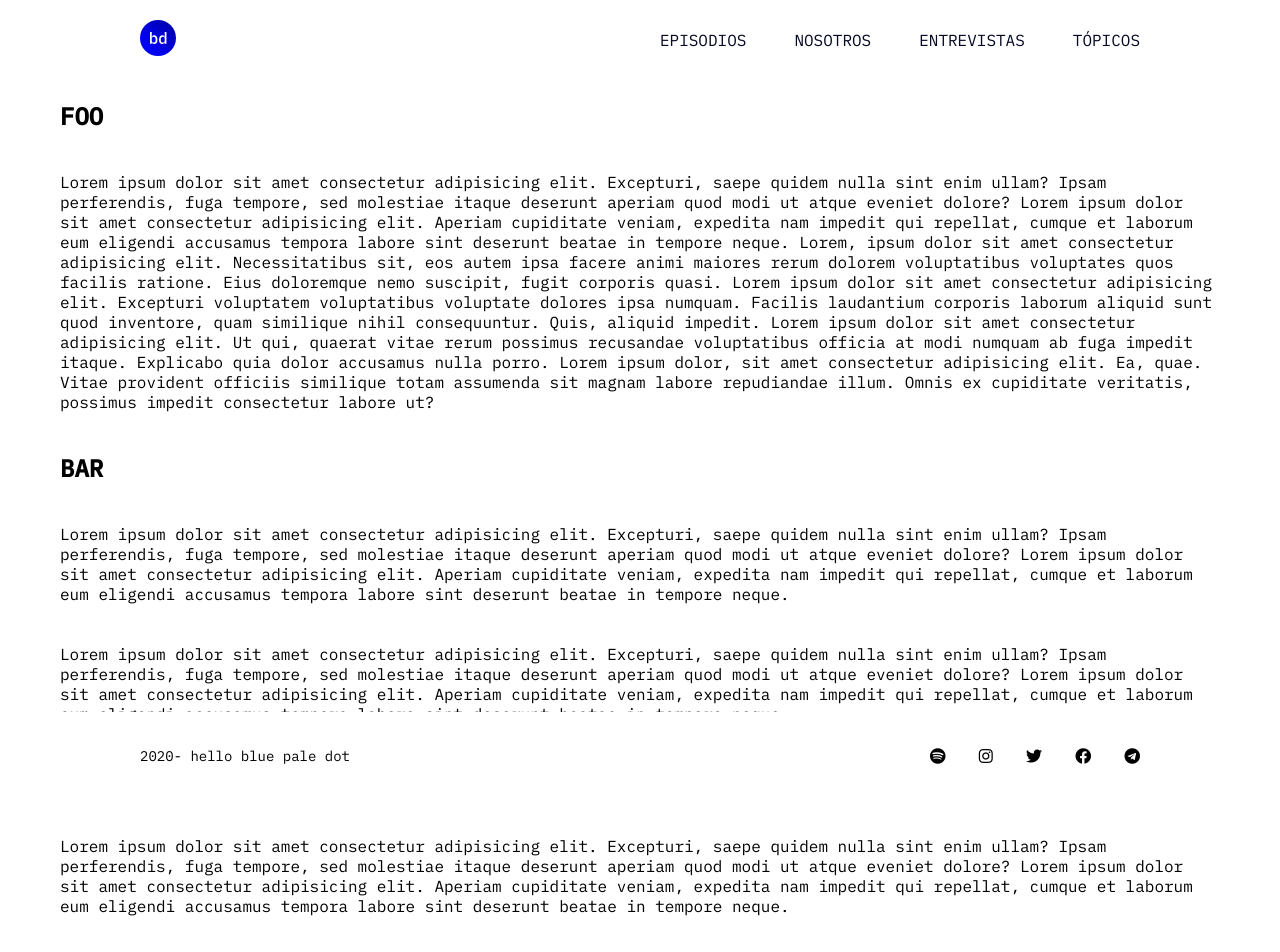
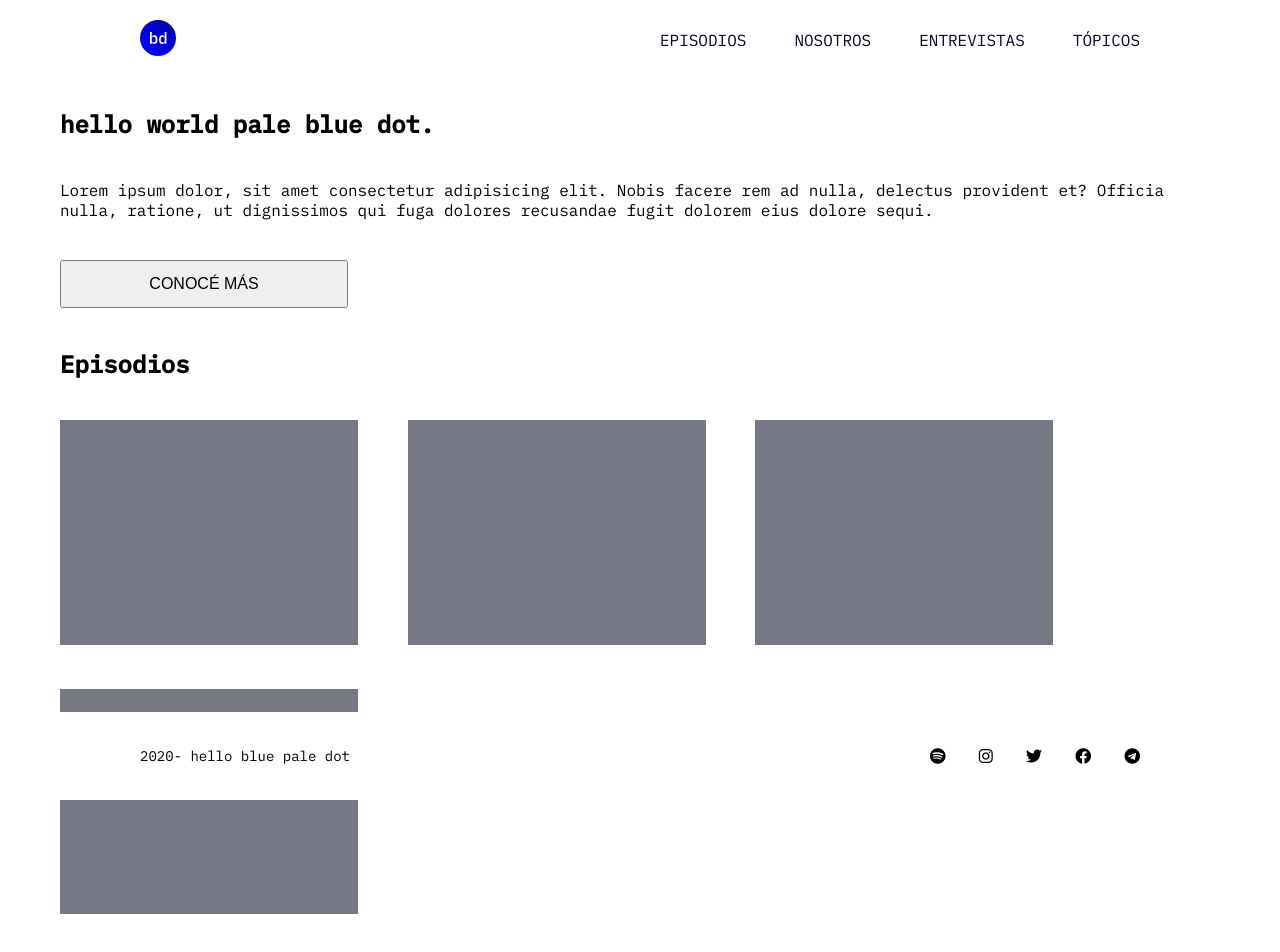
Before and after one commit to commendatore/pub-web-podcastchannel, a plain HTML site: page index.html in a window 1280 px wide. Shown: the top 952 px of the page. Drawn offline with Linux system fonts and the light colour scheme; grey boxes are pictures that could not be loaded.

Commit message:
changes: + main htm sections and elements + main sass partial barebone

```diff
--- a/index.html
+++ b/index.html
@@ -30,63 +30,82 @@
     </header>
 
     <main>
-      <section>
-        <h2>FOO</h2>
+      <section id="bienvenido">
+        <h2>hello world pale blue dot.</h2>
         <p>
-          Lorem ipsum dolor sit amet consectetur adipisicing elit. Excepturi,
-          saepe quidem nulla sint enim ullam? Ipsam perferendis, fuga tempore,
-          sed molestiae itaque deserunt aperiam quod modi ut atque eveniet
-          dolore? Lorem ipsum dolor sit amet consectetur adipisicing elit.
-          Aperiam cupiditate veniam, expedita nam impedit qui repellat, cumque
-          et laborum eum eligendi accusamus tempora labore sint deserunt beatae
-          in tempore neque. Lorem, ipsum dolor sit amet consectetur adipisicing
-          elit. Necessitatibus sit, eos autem ipsa facere animi maiores rerum
-          dolorem voluptatibus voluptates quos facilis ratione. Eius doloremque
-          nemo suscipit, fugit corporis quasi. Lorem ipsum dolor sit amet
-          consectetur adipisicing elit. Excepturi voluptatem voluptatibus
-          voluptate dolores ipsa numquam. Facilis laudantium corporis laborum
-          aliquid sunt quod inventore, quam similique nihil consequuntur. Quis,
-          aliquid impedit. Lorem ipsum dolor sit amet consectetur adipisicing
-          elit. Ut qui, quaerat vitae rerum possimus recusandae voluptatibus
-          officia at modi numquam ab fuga impedit itaque. Explicabo quia dolor
-          accusamus nulla porro. Lorem ipsum dolor, sit amet consectetur
-          adipisicing elit. Ea, quae. Vitae provident officiis similique totam
-          assumenda sit magnam labore repudiandae illum. Omnis ex cupiditate
-          veritatis, possimus impedit consectetur labore ut?
+          Lorem ipsum dolor, sit amet consectetur adipisicing elit. Nobis facere
+          rem ad nulla, delectus provident et? Officia nulla, ratione, ut
+          dignissimos qui fuga dolores recusandae fugit dolorem eius dolore
+          sequi.
+        </p>
+        <input type="button" value="Conocé Más" />
+      </section>
+      <section id="episodios">
+        <h2>Episodios</h2>
+        <iframe src="" frameborder="0"></iframe>
+        <iframe src="" frameborder="0"></iframe>
+        <iframe src="" frameborder="0"></iframe>
+        <iframe src="" frameborder="0"></iframe>
+      </section>
+
+      <section id="nosotros">
+        <img src="https://picsum.photos/360/520" alt="nosotros" />
+        <h2>De dónde venimos</h2>
+        <p>
+          Lorem, ipsum dolor sit amet consectetur adipisicing elit. Qui minima,
+          sequi excepturi quo dignissimos delectus quidem distinctio quaerat in
+          enim. Praesentium unde quisquam at veritatis dolorem necessitatibus!
+          Perferendis, deleniti inventore.
+        </p>
+        <p>
+          Lorem, ipsum dolor sit amet consectetur adipisicing elit. Qui minima,
+          sequi excepturi quo dignissimos delectus quidem distinctio quaerat in
+          enim. Praesentium unde quisquam at veritatis dolorem necessitatibus!
+          Perferendis, deleniti inventore.
         </p>
       </section>
-      <section>
-        <h2>BAR</h2>
-        <p>
-          Lorem ipsum dolor sit amet consectetur adipisicing elit. Excepturi,
-          saepe quidem nulla sint enim ullam? Ipsam perferendis, fuga tempore,
-          sed molestiae itaque deserunt aperiam quod modi ut atque eveniet
-          dolore? Lorem ipsum dolor sit amet consectetur adipisicing elit.
-          Aperiam cupiditate veniam, expedita nam impedit qui repellat, cumque
-          et laborum eum eligendi accusamus tempora labore sint deserunt beatae
-          in tempore neque.
-        </p>
-        <p>
-          Lorem ipsum dolor sit amet consectetur adipisicing elit. Excepturi,
-          saepe quidem nulla sint enim ullam? Ipsam perferendis, fuga tempore,
-          sed molestiae itaque deserunt aperiam quod modi ut atque eveniet
-          dolore? Lorem ipsum dolor sit amet consectetur adipisicing elit.
-          Aperiam cupiditate veniam, expedita nam impedit qui repellat, cumque
-          et laborum eum eligendi accusamus tempora labore sint deserunt beatae
-          in tempore neque.
-        </p>
+
+      <section id="entrevistas">
+        <h2>Invitadas/os estelares</h2>
+        <img src="https://picsum.photos/320/243" alt="img 1" />
+        <img src="https://picsum.photos/320/243" alt="img 2" />
+        <img src="https://picsum.photos/320/243" alt="img 3" />
+        <img src="https://picsum.photos/320/243" alt="img 4" />
+        <img src="https://picsum.photos/320/243" alt="img 5" />
+        <img src="https://picsum.photos/320/243" alt="img 6" />
       </section>
-      <section>
-        <h2>BAZ</h2>
-        <p>
-          Lorem ipsum dolor sit amet consectetur adipisicing elit. Excepturi,
-          saepe quidem nulla sint enim ullam? Ipsam perferendis, fuga tempore,
-          sed molestiae itaque deserunt aperiam quod modi ut atque eveniet
-          dolore? Lorem ipsum dolor sit amet consectetur adipisicing elit.
-          Aperiam cupiditate veniam, expedita nam impedit qui repellat, cumque
-          et laborum eum eligendi accusamus tempora labore sint deserunt beatae
-          in tempore neque.
-        </p>
+
+      <section id="topicos">
+        <h2>Algunos de nuestros temas</h2>
+
+        <div class="topic">
+          <img src="https://picsum.photos/104/104" alt="Trabajo remoto" />
+          <h3>Trabajo remoto</h3>
+        </div>
+
+        <div class="topic">
+          <img
+            src="https://picsum.photos/104/104"
+            alt="Repensando la programación"
+          />
+          <h3>Repensando la programación</h3>
+        </div>
+        <div class="topic">
+          <img src="https://picsum.photos/104/104" alt="Bases del código" />
+          <h3>Bases del código</h3>
+        </div>
+        <div class="topic">
+          <img
+            src="https://picsum.photos/104/104"
+            alt="Seguridad informática"
+          />
+          <h3>Seguridad informática</h3>
+        </div>
+      </section>
+
+      <section id="novedades">
+        <h2>¿Querés las últimas novedades?</h2>
+        <input type="button" value="Escuchá los episodios" />
       </section>
     </main>
 
--- a/styles/partials/_main.scss
+++ b/styles/partials/_main.scss
@@ -3,12 +3,31 @@
   main container content for website
 */
 main {
-  padding: 44px 0px;
+  padding: 44px 0 120px 0;
   width: 100%;
 
+  h3,
   h2,
   p {
     padding: 20px 20px;
+  }
+  input,
+  iframe,
+  img {
+    clear: none;
+    margin: 20px 20px;
+  }
+  input {
+    width: 288px;
+    height: 48px;
+    text-transform: uppercase;
+    font-size: 1rem;
+  }
+  iframe {
+    width: 298px;
+    height: 225px;
+    background-color: $primary-color;
+    opacity: 0.55;
   }
 }
 
@@ -18,7 +37,7 @@ main {
 */
 @media (min-width: 48rem) {
   main {
-    padding: 80px 0px;
+    padding: 88px 0px;
   }
 }
 
```
Also changed, not shown: styles/styles.css, 1 other file.
